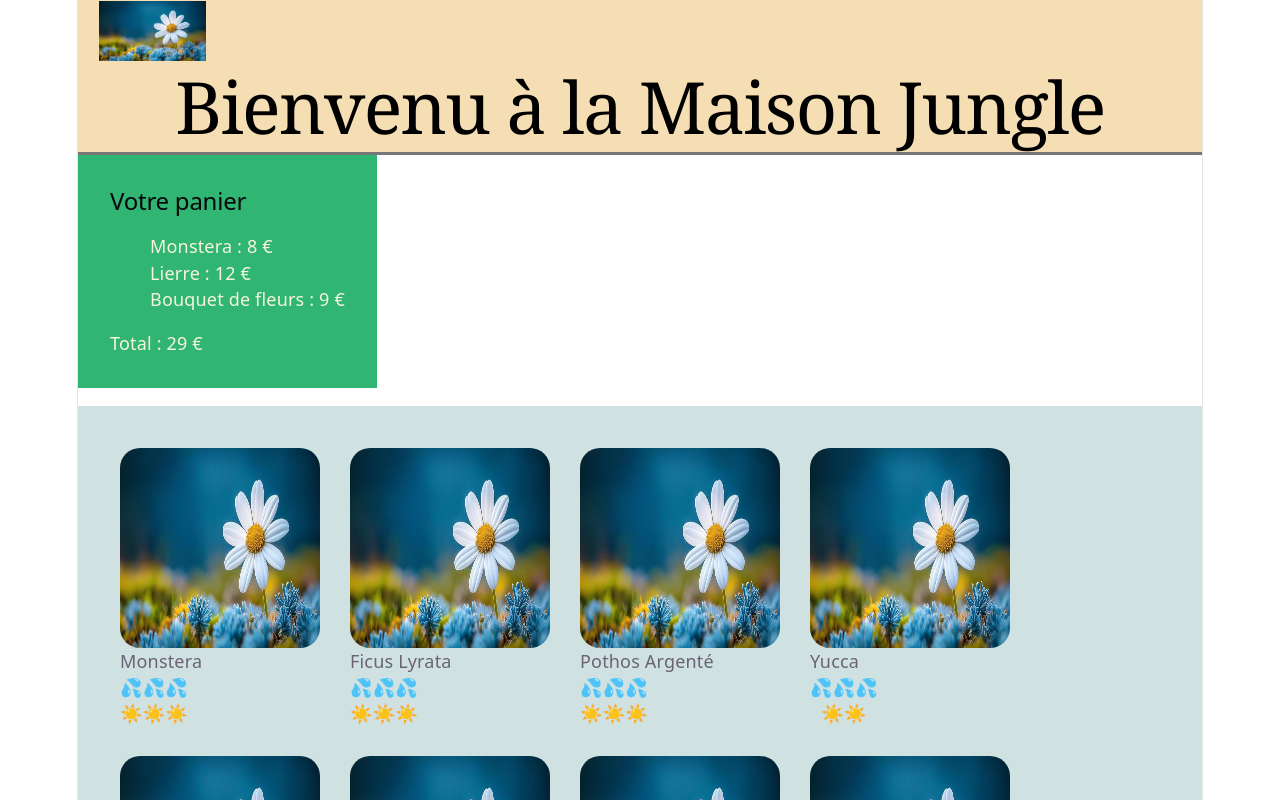
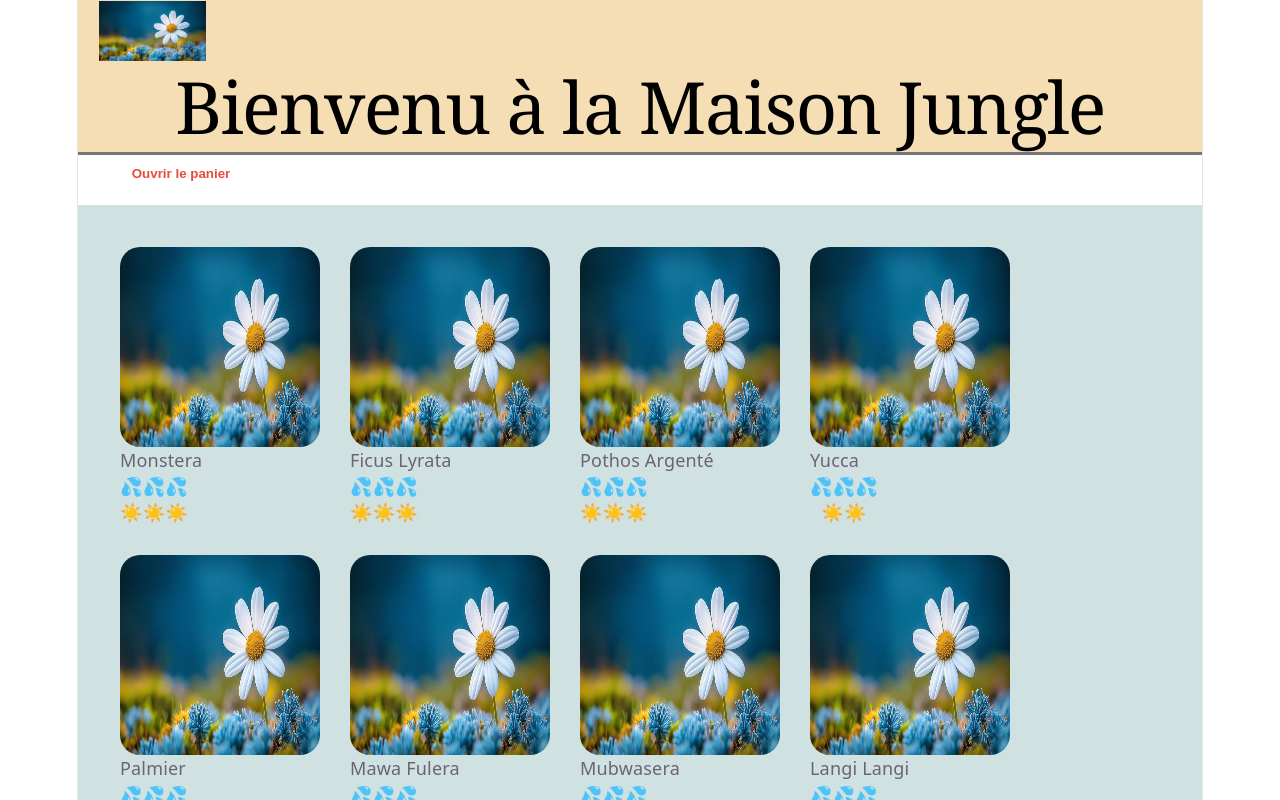
Before and after one commit to chaidahoumadi6-cell/La-Maison-jungle, a React (Vite) app in the folder la-maison-jungle/: page / in a window 1280 px wide. Shown: the top 800 px of the page. Built offline with nearby package versions, Linux system fonts and the light colour scheme.

Commit message:
Conteneur principal du panier avec une classe CSS est j'ai créer une Bouton pour vider le panier

```diff
--- a/la-maison-jungle/src/components/Cart.jsx
+++ b/la-maison-jungle/src/components/Cart.jsx
@@ -7,41 +7,59 @@
 // Import du fichier CSS module pour styliser le panier
 import styles from '../styles/Cart.module.css'
 
+import { useState } from 'react'
+
 // Déclaration du composant Cart
 const Cart = () => {
 
     // Définition des prix des produits
-    const monstera = 8
+    const monsteraPrice = 8
     const lierre = 12
     const bouquet = 9
+    const [cart, updateCart] = useState(0)
+    const [open, setOpen] = useState(false)
 
     // Retour du composant JSX
-    return(
+    return open ? (
 
         // Conteneur principal du panier avec une classe CSS
         <div className={styles.cart}>
 
+            <button className={styles.lmjCartToogleButton}onClick={() => setOpen(false)}> Fermer </button>
+
             {/* Titre du panier */}
             <h2>Votre panier</h2>
-
+            <div>
+                Monstera: {monsteraPrice} €
+                <button className={styles.lmjCartddButton} onClick={() => updateCart(cart + 1)}> Ajouter</button>
+            </div>
             {/* Liste des produits sans puces */}
             <ul style={{ listStyle: 'none'}}>
 
-                {/* Produit Monstera avec son prix */}
-                <li>Monstera : {monstera} €</li>
-
-                {/* Produit Lierre avec son prix */}
-                <li>Lierre : {lierre} €</li>
-
-                {/* Produit Bouquet avec son prix */}
-                <li>Bouquet de fleurs : {bouquet} €</li>
             </ul>
 
             {/* Calcul et affichage du total */}
-            <p>Total : {monstera + lierre + bouquet} €</p>
+            <p>Total : {monsteraPrice * cart} €</p>
+
+            {/* Bouton pour vider le panier */}
+            <button onClick={() => updateCart(0)}>Vider le panier</button>
         </div>
+    ): (
+        <div className={styles.lmjCartClosed}>
+            <button className= {styles.lmjCartToogleButton}onClick={() => setOpen(true)}> Ouvrir le panier </button>
+        </div>
+
     )
 }
 
+/* Produit Lierre avec son prix */
+ /* Produit Monstera avec son prix */
+                /*<li>Monstera : {monsteraPrice} €</li>
+
+                /*<li>Lierre : {lierre} €</li>
+
+                {/* Produit Bouquet avec son prix */
+               /*<li>Bouquet de fleurs : {bouquet} €</li>
+/*<p>Total : {monsteraPrice + lierre + bouquet + cart} €</p>*/
 // Export du composant pour l’utiliser dans d’autres fichiers
 export default Cart
--- a/la-maison-jungle/src/styles/Cart.module.css
+++ b/la-maison-jungle/src/styles/Cart.module.css
@@ -14,3 +14,45 @@
     padding: 0;  /* Supprime l’espace intérieur */
     margin: 0; /* Supprime l’espace extérieur */
 }
+/* Style pour le bouton Vider */
+.clearButton {
+    background-color: #e74c3c;
+    color: white;
+    border: none;
+    padding: 10px 20px;
+    border-radius: 8px;
+    cursor: pointer;
+    font-weight: bold;
+    margin-top: 16px;
+    transition: background-color 0.2s ease;
+}
+
+.clearButton:hover {
+    background-color: #c0392b;
+}
+
+.lmjCartToogleButton {
+    background: none;
+    outline: none;
+    border: none;
+    font-weight: 600;
+    cursor: pointer;
+    align-self: self-start;
+    padding: 0;
+    color: white;
+}
+
+.lmjCartClosed {
+    width: 200px;
+    padding: 3px;
+}
+
+.lmjCartClosed > button {
+    color: #e74c3c;
+}
+
+.lmjCartddButton {
+    margin-left: 32px;
+    cursor: pointer;
+
+}
```
